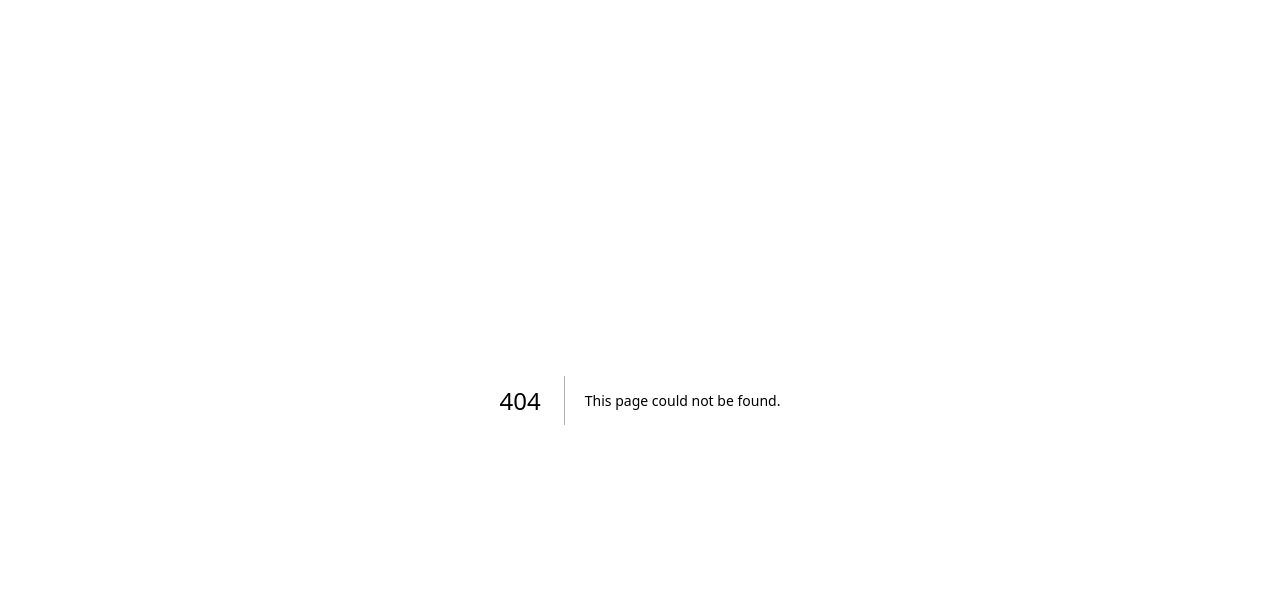
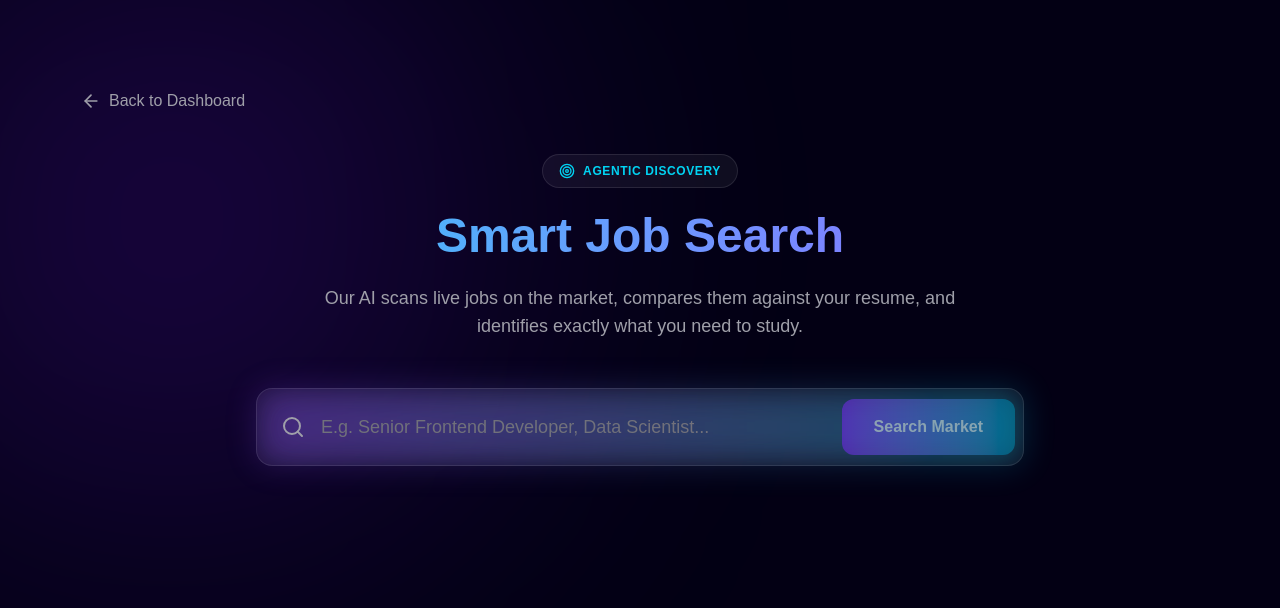
Before and after one commit to iGufrankhan/Interviewcoach-Ai-Frontend, a Next.js app: page /smart-search in a window 1280 px wide. Before the commit this address had no page. Shown: the top 608 px of the page. Built offline with nearby package versions, Linux system fonts and the light colour scheme; sample sign-in values are in the browser's storage.

Commit message:
add_smart_job_search

```diff
--- /dev/null
+++ b/app/(jobmatching)/smart-search/page.tsx
@@ -0,0 +1,190 @@
+'use client';
+
+import { useState } from 'react';
+import { useRouter } from 'next/navigation';
+import { useAuth } from '@/lib/auth/withProtectedRoute';
+import { getAuthHeaders } from '@/lib/auth/authUtils';
+import { Search, Briefcase, Star, AlertCircle, Play, Loader2, Target, ArrowLeft } from 'lucide-react';
+
+export default function SmartSearch() {
+  const router = useRouter();
+  const { user, isLoading } = useAuth();
+
+  const [searchTerm, setSearchTerm] = useState('');
+  const [jobs, setJobs] = useState([]);
+  const [isSearching, setIsSearching] = useState(false);
+  const [error, setError] = useState('');
+
+  if (isLoading) {
+    return (
+      <div className="flex items-center justify-center min-h-screen bg-[#030014]">
+        <Loader2 className="w-12 h-12 text-violet-500 animate-spin" />
+      </div>
+    );
+  }
+
+  if (!user) return null;
+
+  const handleSearch = async (e: React.FormEvent) => {
+    e.preventDefault();
+    if (!searchTerm.trim()) return;
+
+    setIsSearching(true);
+    setError('');
+    setJobs([]);
+
+    try {
+      const apiUrl = process.env.NEXT_PUBLIC_API_URL || 'http://localhost:8000';
+      const response = await fetch(`${apiUrl}/api/jobmatching/smart-search?target_role=${encodeURIComponent(searchTerm)}`, {
+        headers: getAuthHeaders() as any
+      });
+
+      const result = await response.json();
+
+      if (!response.ok || !result.success) {
+        throw new Error(result.message || 'Failed to search jobs');
+      }
+
+      setJobs(result.data.jobs || []);
+    } catch (err: any) {
+      console.error(err);
+      setError(err.message || 'An error occurred while searching.');
+    } finally {
+      setIsSearching(false);
+    }
+  };
+
+  return (
+    <div className="min-h-screen bg-[#030014] text-white p-8 relative overflow-hidden">
+      {/* Background glow */}
+      <div className="absolute top-[-10%] left-[-10%] w-[600px] h-[600px] rounded-full bg-violet-600/20 blur-[150px] pointer-events-none" />
+
+      <div className="max-w-6xl mx-auto relative z-10 pt-12">
+
+        {/* Back Button */}
+        <button
+          onClick={() => router.push('/dashboard')}
+          className="mb-8 flex items-center gap-2 px-4 py-2 text-zinc-400 hover:text-white hover:bg-white/10 rounded-xl transition-colors border border-transparent hover:border-white/10 w-max"
+        >
+          <ArrowLeft className="w-5 h-5" />
+          Back to Dashboard
+        </button>
+
+        {/* Header Section */}
+        <div className="text-center mb-12 animate-fade-in-up">
+          <div className="inline-flex items-center gap-2 px-4 py-2 rounded-full bg-white/5 border border-white/10 text-cyan-400 text-xs font-bold uppercase tracking-wider mb-6">
+            <Target className="w-4 h-4" />
+            Agentic Discovery
+          </div>
+          <h1 className="text-4xl md:text-5xl font-black mb-6 bg-linear-to-r from-cyan-400 to-violet-500 bg-clip-text text-transparent">
+            Smart Job Search
+          </h1>
+          <p className="text-zinc-400 max-w-2xl mx-auto text-lg">
+            Our AI scans live jobs on the market, compares them against your resume, and identifies exactly what you need to study.
+          </p>
+        </div>
+
+        {/* Search Bar */}
+        <form onSubmit={handleSearch} className="mb-12 max-w-3xl mx-auto relative animate-fade-in-up" style={{ animationDelay: '0.1s' }}>
+          <div className="relative group">
+            <div className="absolute inset-0 bg-linear-to-r from-violet-500 to-cyan-500 rounded-2xl blur-lg opacity-20 group-hover:opacity-40 transition-opacity"></div>
+            <div className="relative flex items-center bg-white/5 border border-white/10 rounded-2xl overflow-hidden p-2 backdrop-blur-md">
+              <Search className="w-6 h-6 text-zinc-400 ml-4" />
+              <input
+                type="text"
+                value={searchTerm}
+                onChange={(e) => setSearchTerm(e.target.value)}
+                placeholder="E.g. Senior Frontend Developer, Data Scientist..."
+                className="flex-1 bg-transparent border-none outline-hidden px-4 py-4 text-white placeholder-zinc-500 text-lg"
+                disabled={isSearching}
+              />
+              <button
+                type="submit"
+                disabled={isSearching || !searchTerm}
+                className="bg-linear-to-r from-violet-600 to-cyan-600 hover:from-violet-500 hover:to-cyan-500 px-8 py-4 rounded-xl font-bold text-white transition-all disabled:opacity-50 flex items-center gap-2"
+              >
+                {isSearching ? <Loader2 className="w-5 h-5 animate-spin" /> : "Search Market"}
+              </button>
+            </div>
+          </div>
+        </form>
+
+        {error && (
+          <div className="max-w-3xl mx-auto mb-8 p-4 bg-red-500/10 border border-red-500/30 rounded-xl text-red-400 flex items-center gap-3">
+            <AlertCircle className="w-5 h-5" />
+            {error}
+          </div>
+        )}
+
+        {/* Results Grid */}
+        {jobs.length > 0 && (
+          <div className="space-y-6 animate-fade-in-up" style={{ animationDelay: '0.2s' }}>
+            <h2 className="text-2xl font-bold text-white mb-6 flex items-center gap-3">
+              <Briefcase className="w-6 h-6 text-violet-400" />
+              Top Matches Found ({jobs.length})
+            </h2>
+
+            <div className="grid grid-cols-1 md:grid-cols-2 gap-6">
+              {jobs.map((job: any, idx) => (
+                <div key={idx} className="bg-white/5 border border-white/10 rounded-3xl p-6 hover:bg-white/10 hover:border-violet-500/30 transition-all group flex flex-col h-full relative overflow-hidden">
+
+                  {/* Score Badge */}
+                  <div className="absolute top-6 right-6 flex items-center gap-1.5 px-3 py-1.5 rounded-full bg-violet-500/20 border border-violet-500/30 text-violet-300 font-bold">
+                    <Star className="w-4 h-4 fill-violet-400" />
+                    {job.match_score}% Match
+                  </div>
+
+                  <h3 className="text-xl font-bold text-white mb-1 pr-24">{job.job_title}</h3>
+                  <p className="text-cyan-400 font-medium mb-4">{job.company_name}</p>
+
+                  {/* Skill Gap Analysis */}
+                  <div className="mb-6 flex-1">
+                    <h4 className="text-sm font-semibold text-zinc-400 uppercase tracking-wider mb-2 flex items-center gap-2">
+                      <AlertCircle className="w-4 h-4" /> Missing Skills
+                    </h4>
+                    {job.missing_skills && job.missing_skills.length > 0 ? (
+                      <div className="flex flex-wrap gap-2">
+                        {job.missing_skills.map((skill: string, i: number) => (
+                          <span key={i} className="px-2.5 py-1 rounded-md bg-red-500/10 border border-red-500/20 text-red-300 text-sm">
+                            {skill}
+                          </span>
+                        ))}
+                      </div>
+                    ) : (
+                      <span className="text-emerald-400 text-sm flex items-center gap-1">
+                        Perfect match! No major skills missing.
+                      </span>
+                    )}
+                  </div>
+
+                  {/* Actions */}
+                  <div className="flex items-center gap-3 mt-auto pt-4 border-t border-white/5">
+                    <a
+                      href={job.apply_url}
+                      target="_blank"
+                      rel="noreferrer"
+                      className="flex-1 px-5 py-2.5 rounded-xl bg-linear-to-r from-violet-600 to-indigo-600 hover:from-violet-500 hover:to-indigo-500 text-white text-sm font-bold transition-all shadow-[0_0_20px_rgba(139,92,246,0.3)] text-center block"
+                    >
+                      View Full Job
+                    </a>
+                  </div>
+
+                </div>
+              ))}
+            </div>
+          </div>
+        )}
+      </div>
+
+      <style jsx global>{`
+        @keyframes fadeInUp {
+          from { opacity: 0; transform: translateY(20px); }
+          to { opacity: 1; transform: translateY(0); }
+        }
+        .animate-fade-in-up {
+          animation: fadeInUp 0.5s cubic-bezier(0.16, 1, 0.3, 1) forwards;
+        }
+      `}</style>
+    </div>
+  );
+}
--- a/app/dashboard/page.tsx
+++ b/app/dashboard/page.tsx
@@ -220,7 +220,7 @@ export default function Dashboard() {
 
             {/* Feature 4 - Small */}
             <Link
-              href="/AnalysisResume"
+              href="/smart-search"
               className="group md:col-span-1 rounded-3xl p-8 bg-white/[0.02] border border-white/[0.05] hover:bg-white/[0.04] hover:border-indigo-500/30 hover:shadow-[0_0_50px_-15px_rgba(99,102,241,0.3)] transition-all duration-500 relative overflow-hidden flex flex-col"
             >
               <div className="absolute bottom-0 left-0 w-40 h-40 bg-indigo-500/10 rounded-full blur-3xl group-hover:bg-indigo-500/20 transition-all pointer-events-none"></div>
@@ -228,9 +228,9 @@ export default function Dashboard() {
                 <div className="w-14 h-14 rounded-2xl bg-linear-to-br from-indigo-500/20 to-blue-500/20 flex items-center justify-center border border-indigo-500/20 mb-6 shadow-inner group-hover:scale-110 transition-transform duration-500">
                   <Briefcase className="w-7 h-7 text-indigo-400" />
                 </div>
-                <h3 className="text-xl font-bold mb-3 text-white group-hover:text-indigo-300 transition-colors">Top Job Matches</h3>
+                <h3 className="text-xl font-bold mb-3 text-white group-hover:text-indigo-300 transition-colors">Agentic Job Search</h3>
                 <p className="text-sm text-zinc-400 leading-relaxed font-light mt-auto">
-                  Our algorithm scans the market to suggest the most lucrative and suitable positions based purely on your parsed profile.
+                  Our AI Agent searches live jobs and instantly matches them to your resume to uncover skill gaps.
                 </p>
               </div>
             </Link>
```
